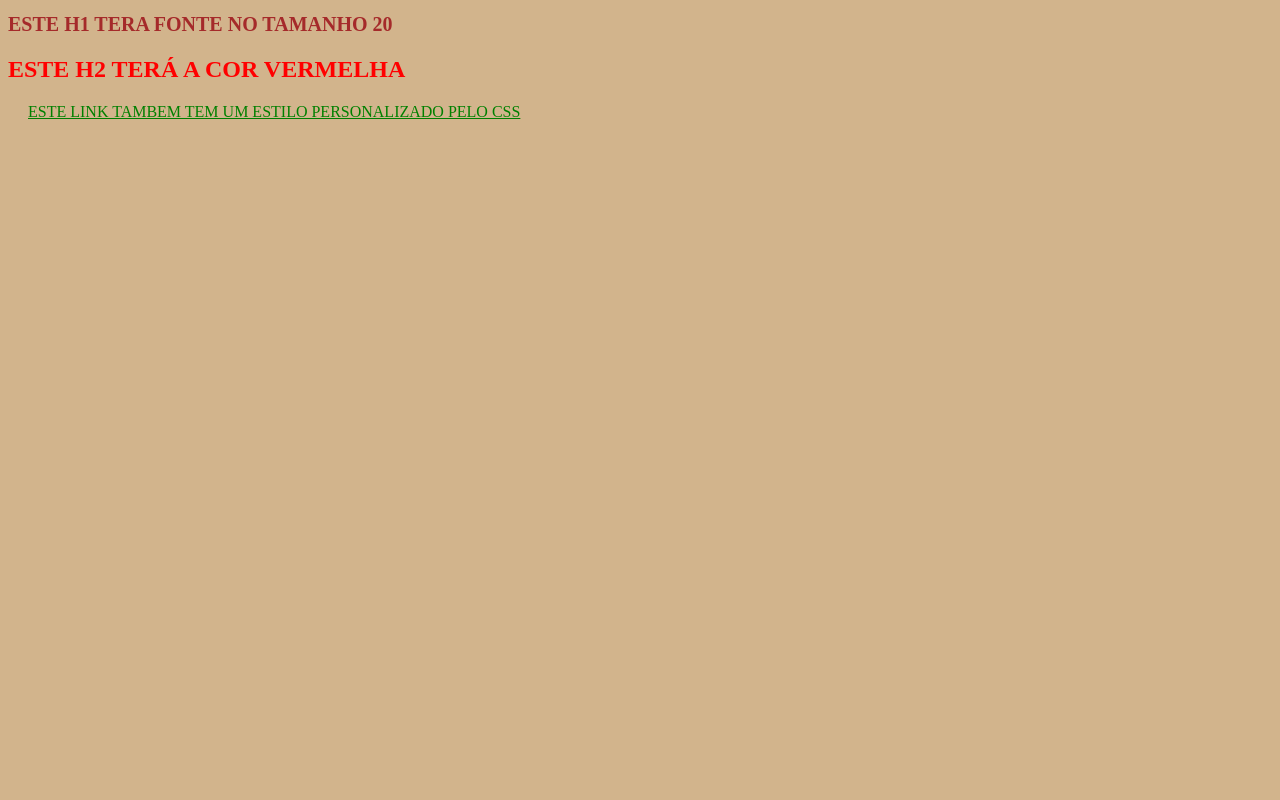
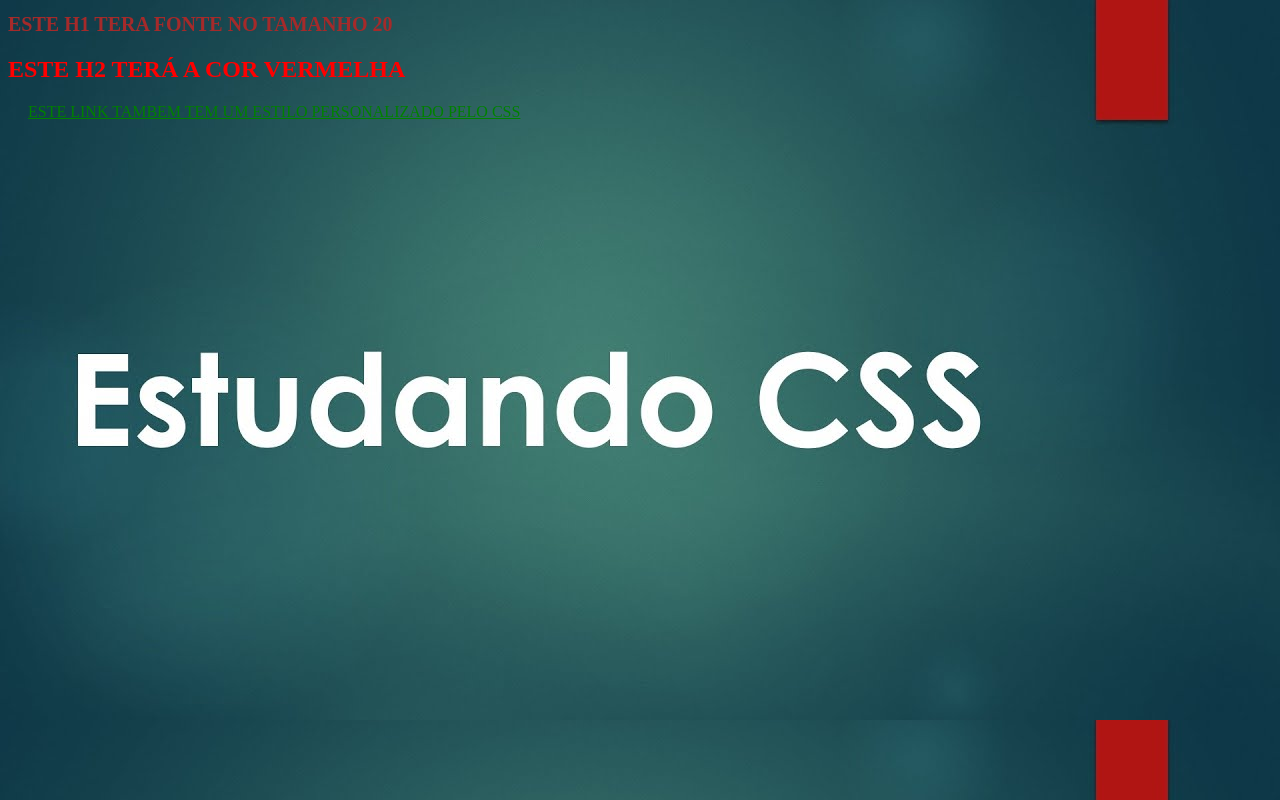
Before and after one commit to Edudelimasilva573/Bradesco-Css-basico, a plain HTML site: page index.html in a window 1280 px wide. Drawn offline with Linux system fonts and the light colour scheme.

Commit message:
adiciona main.css

```diff
--- a/main.css
+++ b/main.css
@@ -1,5 +1,5 @@
 body{
-  background-color: tan;
+  background-image: url('estudando.jpg');
 }
  h1{
   font-size: 20px;
```
Also changed, not shown: CSS-logo.webp (added), estudando.jpg (added), paris.jpg (added), wp2742499.webp (added).
